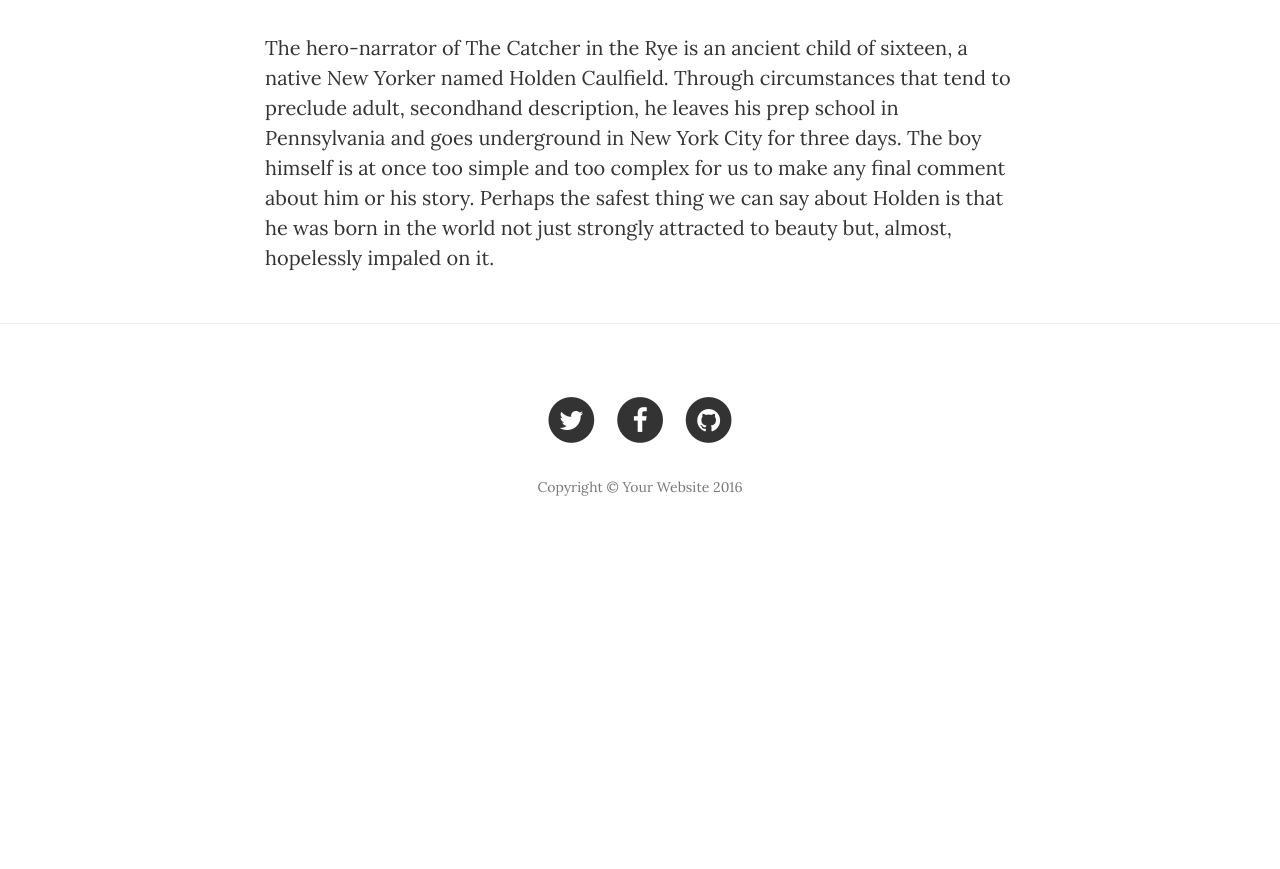
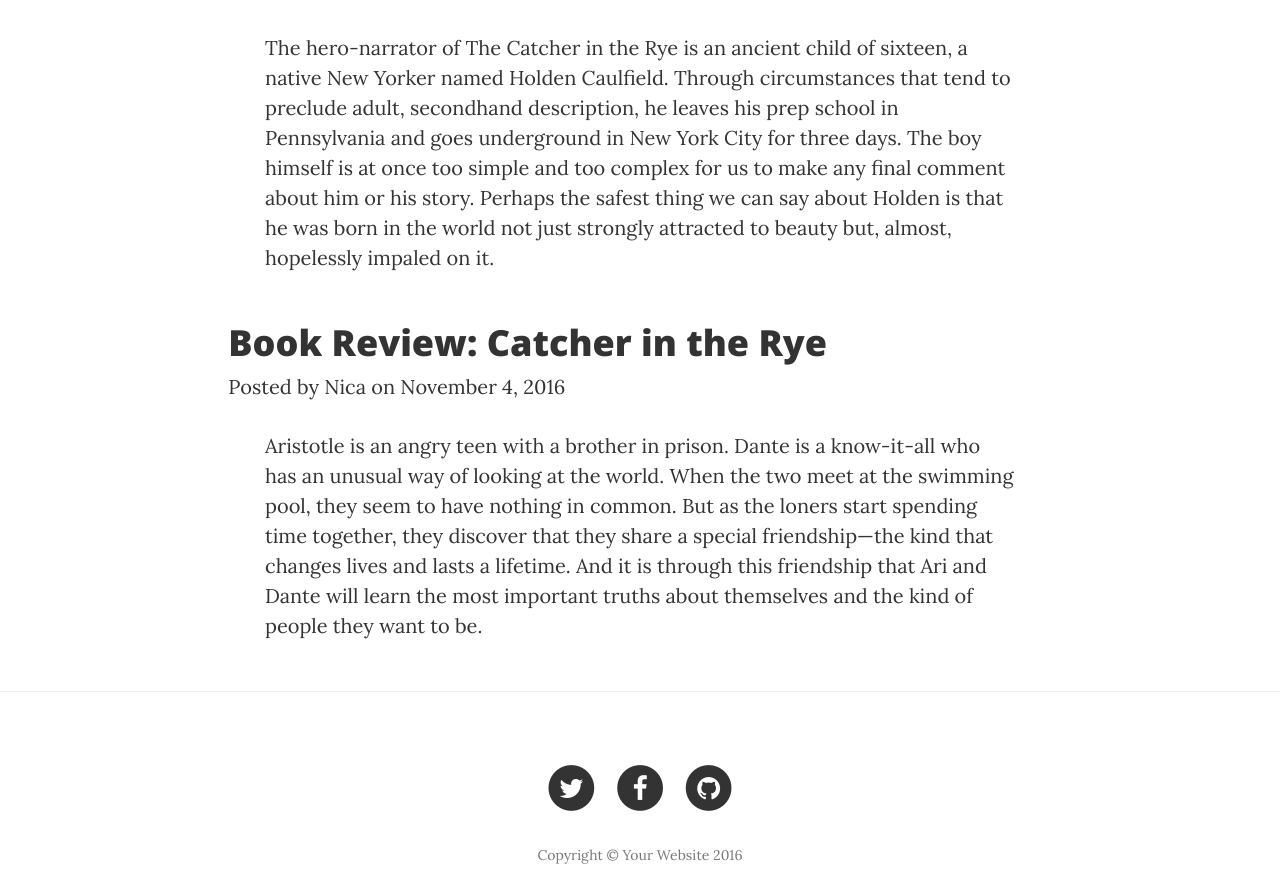
Before and after one commit to nicapungtilan/book, a website: page post.html in a window 1280 px wide. Shown: the part 520-1389 px from the top of the page. Before the commit the page ends 1083 px from the top, so only its background shows below. Drawn offline with nearby package versions, Linux system fonts and the light colour scheme.

Commit message:
Update post.html

```diff
--- a/post.html
+++ b/post.html
@@ -93,6 +93,25 @@
         </div>
     </article>
 
+    <div class="col-lg-8 col-lg-offset-2 col-md-10 col-md-offset-1">
+                    <div class="post-heading">
+                        <h1>Book Review: Catcher in the Rye</h1>
+                        <span class="meta">Posted by <a href="#">Nica</a> on November 4, 2016</span>
+                    </div>
+                </div>
+
+     <article>
+        <div class="container">
+            <div class="row">
+                <div class="col-lg-8 col-lg-offset-2 col-md-10 col-md-offset-1">
+                    <p>Aristotle is an angry teen with a brother in prison. Dante is a know-it-all who has an unusual way of looking at the world. When the two meet at the swimming pool, they seem to have nothing in common. But as the loners start spending time together, they discover that they share a special friendship—the kind that changes lives and lasts a lifetime. And it is through this friendship that Ari and Dante will learn the most important truths about themselves and the kind of people they want to be.</p>
+                </div>
+            </div>
+         </div>
+    </article>
+
+
+
     <hr>
 
     <!-- Footer -->
```
